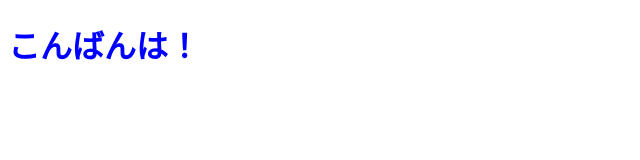
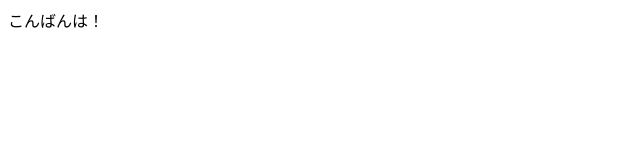
Before and after one commit to mizu4575/20230421-test, a plain HTML site: page index.html in a window 1280 px wide. Shown: the whole page, without its empty margins (0-640 px from the left). Drawn offline with Linux system fonts and the light colour scheme.

Commit message:
Update index.html

```diff
--- a/index.html
+++ b/index.html
@@ -3,13 +3,8 @@
   <head>
     <meta charset="utf-8">
     <title>タイトル</title>
-    <style>
-      h1{
-        color:blue
-         }
-    </style>
   </head>
   <body>
-    <h1>こんばんは！</h1>
+    こんばんは！
   </body>
 </html>
```
